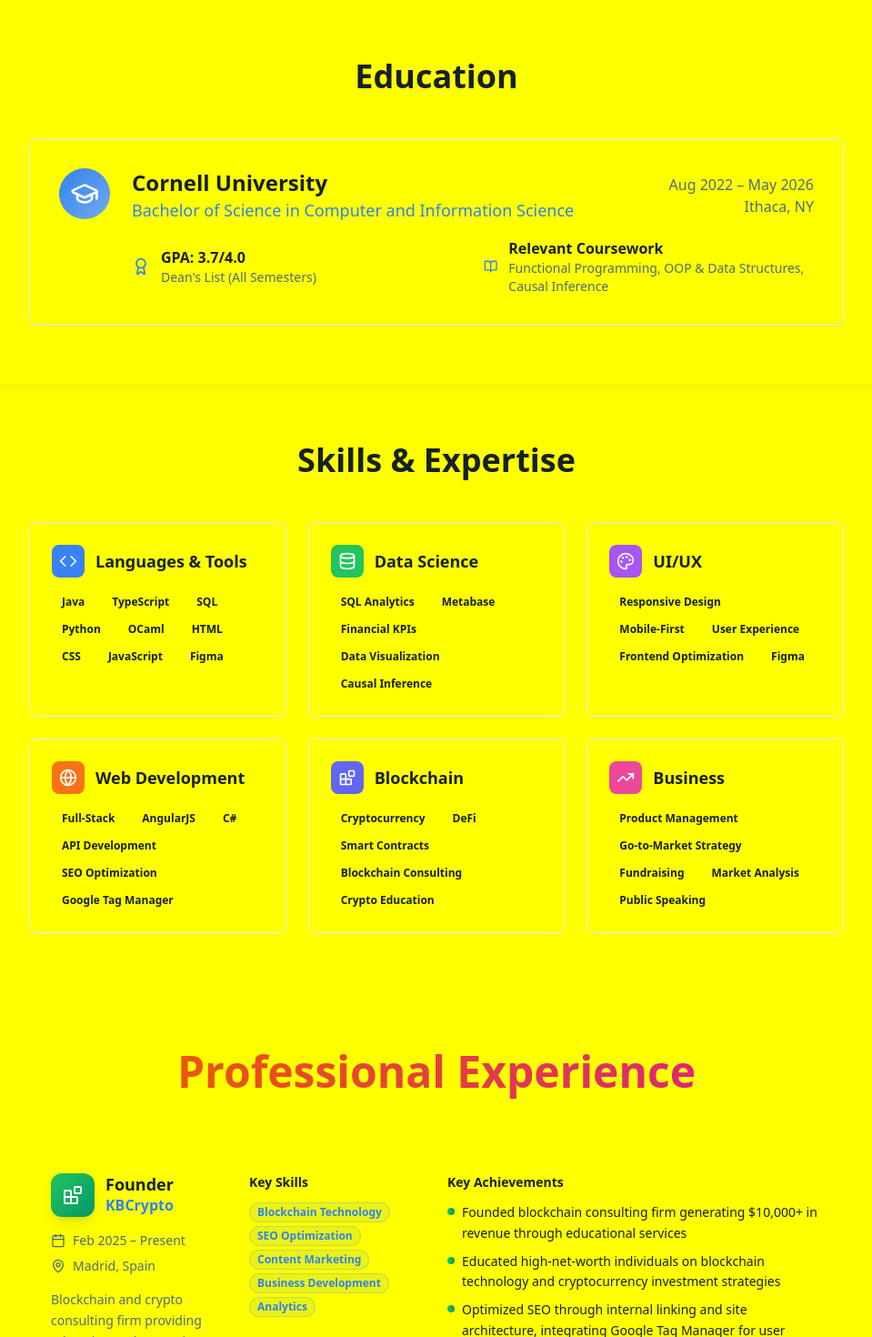
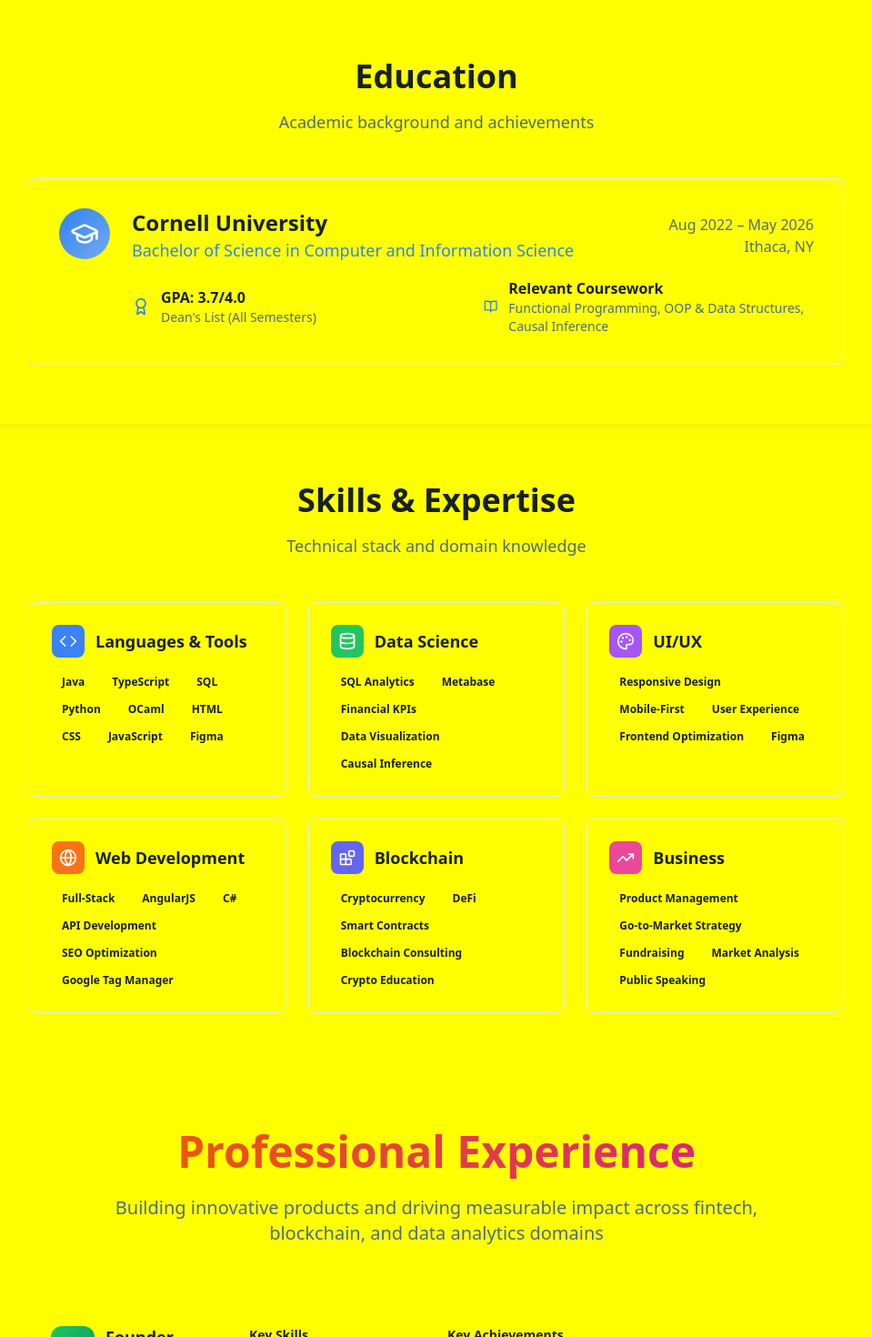
Before and after one commit to Ilanklim/ilan-klimberg-resume-site, a React (Vite) app: page / in a window 1280 px wide. Shown: the part 800-2270 px from the top of the page at 91% size, without its empty margins (160-1119 px from the left). Built offline with nearby package versions, Linux system fonts and the light colour scheme.

Commit message:
Reverted to commit 2374f2f7f6b5278dda1ef6ea96f7ae62fbe01bd6

```diff
--- a/src/components/contact-section.tsx
+++ b/src/components/contact-section.tsx
@@ -66,7 +66,7 @@ export function ContactSection() {
           Let's Connect
         </h2>
         <p className="text-xl text-muted-foreground max-w-2xl mx-auto">
-          Ready to chat or discuss opportunities
+          Ready to discuss opportunities, collaborations, and how I can drive impact at your organization
         </p>
       </div>
 
--- a/src/components/education-section.tsx
+++ b/src/components/education-section.tsx
@@ -7,7 +7,7 @@ export function EducationSection() {
     <Section variant="card">
       <div className="text-center mb-12">
         <h2 className="text-4xl font-bold text-foreground mb-4">Education</h2>
-
+        <p className="text-lg text-muted-foreground">Academic background and achievements</p>
       </div>
 
       <Card className="p-8 shadow-elegant hover:shadow-glow transition-all duration-300">
--- a/src/components/experience-section.tsx
+++ b/src/components/experience-section.tsx
@@ -84,6 +84,10 @@ export function ExperienceSection() {
             Professional Experience
           </span>
         </h2>
+        <p className="text-xl text-muted-foreground max-w-3xl mx-auto">
+          Building innovative products and driving measurable impact across fintech,
+          blockchain, and data analytics domains
+        </p>
       </div>
 
       <div className="space-y-8">
--- a/src/components/interests-section.tsx
+++ b/src/components/interests-section.tsx
@@ -17,7 +17,7 @@ export function InterestsSection() {
     <Section variant="card">
       <div className="text-center mb-12">
         <h2 className="text-4xl font-bold text-foreground mb-4">Beyond Work</h2>
-
+        <p className="text-lg text-muted-foreground">Personal interests and languages</p>
       </div>
 
       <div className="grid lg:grid-cols-2 gap-8">
--- a/src/components/organizations-section.tsx
+++ b/src/components/organizations-section.tsx
@@ -51,7 +51,7 @@ export function OrganizationsSection() {
     <Section variant="gradient">
       <div className="text-center mb-12">
         <h2 className="text-4xl font-bold text-foreground mb-4">Organizations & Activities</h2>
-
+        <p className="text-lg text-muted-foreground">Leadership roles and community involvement</p>
       </div>
 
       <div className="grid md:grid-cols-2 lg:grid-cols-3 gap-6">
--- a/src/components/projects-section.tsx
+++ b/src/components/projects-section.tsx
@@ -65,6 +65,10 @@ export function ProjectsSection() {
             Featured Projects
           </span>
         </h2>
+        <p className="text-xl text-muted-foreground max-w-3xl mx-auto">
+          Innovative solutions showcasing technical expertise in blockchain technology,
+          database systems, and full-stack development
+        </p>
       </div>
 
       <div className="space-y-8">
--- a/src/components/skills-section.tsx
+++ b/src/components/skills-section.tsx
@@ -55,7 +55,7 @@ export function SkillsSection() {
       <div id="skills">
       <div className="text-center mb-12">
         <h2 className="text-4xl font-bold text-foreground mb-4">Skills & Expertise</h2>
-
+        <p className="text-lg text-muted-foreground">Technical stack and domain knowledge</p>
       </div>
 
       <div className="grid md:grid-cols-2 lg:grid-cols-3 gap-6">
--- a/src/index.css
+++ b/src/index.css
@@ -155,7 +155,7 @@ All colors MUST be HSL.
     transform: scale(1);
   }
   50% {
-    box-shadow: 0 0 20px hsl(var(--primary) / 0.3);
+    box-shadow: var(--highlight-glow);
     transform: scale(1.02);
   }
 }
```
